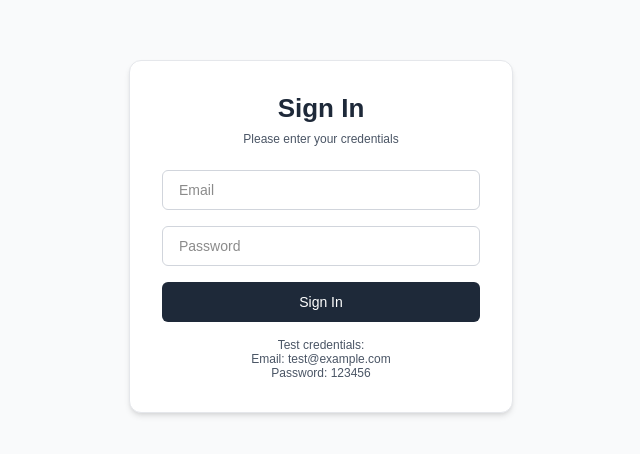
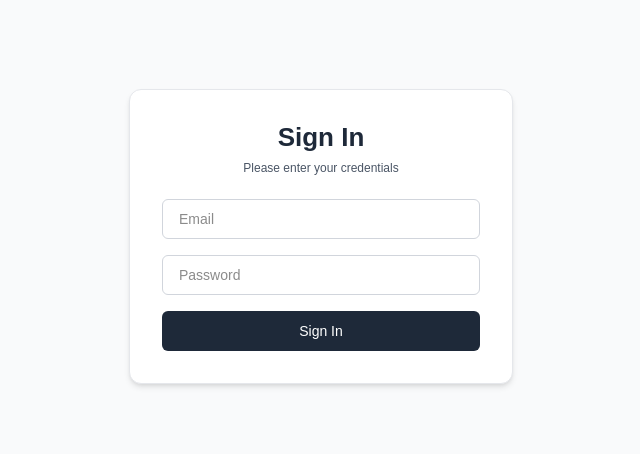
Before and after one commit to Kalips0o/AGSR-Task-Manager-test, a Next.js app: page /login in a window 1280 px wide. Shown: the part 164-618 px from the top of the page, without its empty margins (319-959 px from the left). Built offline with nearby package versions, Linux system fonts and the light colour scheme.

Commit message:
fixed warnings, added readme

```diff
--- a/src/app/providers.tsx
+++ b/src/app/providers.tsx
@@ -14,3 +14,5 @@ export function Providers({ children }: { children: React.ReactNode }) {
     </Provider>
   );
 }
+
+export default Providers;
--- a/src/components/auth/loginForm.tsx
+++ b/src/components/auth/loginForm.tsx
@@ -83,18 +83,6 @@ export function LoginForm({ onSuccess }: LoginFormProps) {
         <Button className="w-full" disabled={isLoading} type="submit">
           {isLoading ? "Signing in..." : "Sign In"}
         </Button>
-
-        <div className="text-center">
-          <Typography className="text-gray-600" variant="body-m-regular">
-            Test credentials:
-          </Typography>
-          <Typography className="text-gray-600" variant="body-m-regular">
-            Email: test@example.com
-          </Typography>
-          <Typography className="text-gray-600" variant="body-m-regular">
-            Password: 123456
-          </Typography>
-        </div>
       </form>
     </div>
   );
```
Also changed, not shown: 1 other file (tests, documents, lock files or other folders).
